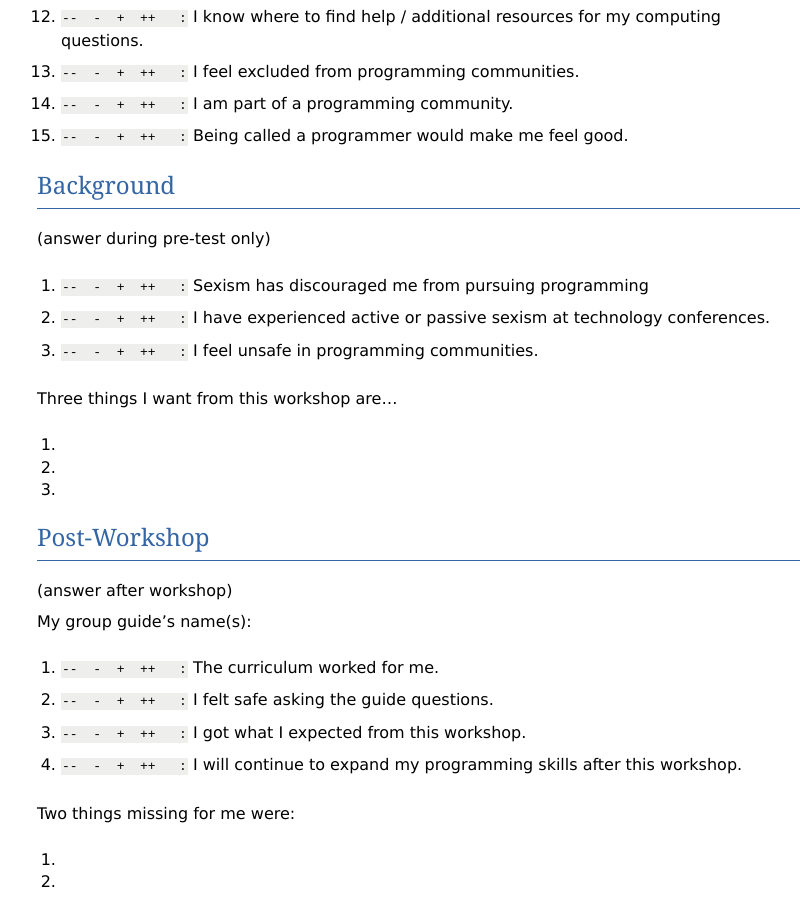
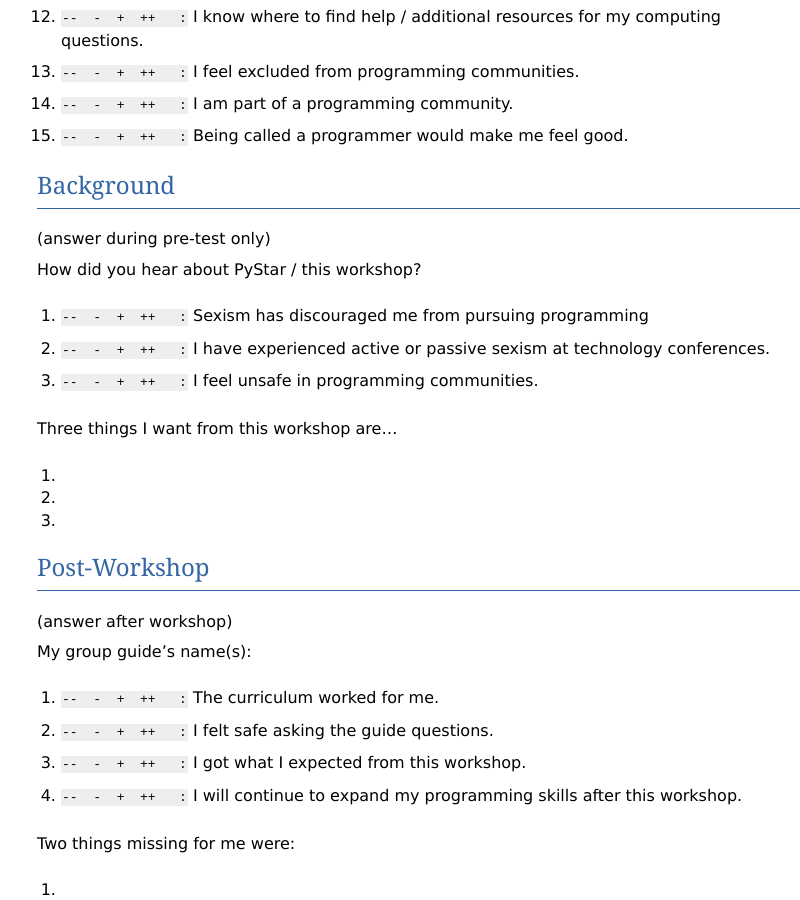
Before and after one commit to lsblakk/pystar, a Sphinx documentation site: the page built from docs/survey.rst, in a window 1280 px wide and 900 px high, scrolled down 927 px. Shown: the whole window, without its empty margins (43-843 px from the left). Built offline with Sphinx 7.4.7, drawn with Linux system fonts in a browser that asks for light colours.

Commit message:
added question to survey

```diff
--- a/docs/survey.rst
+++ b/docs/survey.rst
@@ -67,6 +67,10 @@ Background
 
 (answer during pre-test only)
 
+
+How did you hear about PyStar / this workshop?
+
+
 #.  |ansbar|   Sexism has discouraged me from pursuing programming
 
 #.  |ansbar|   I have experienced active or passive sexism at technology conferences.
```
